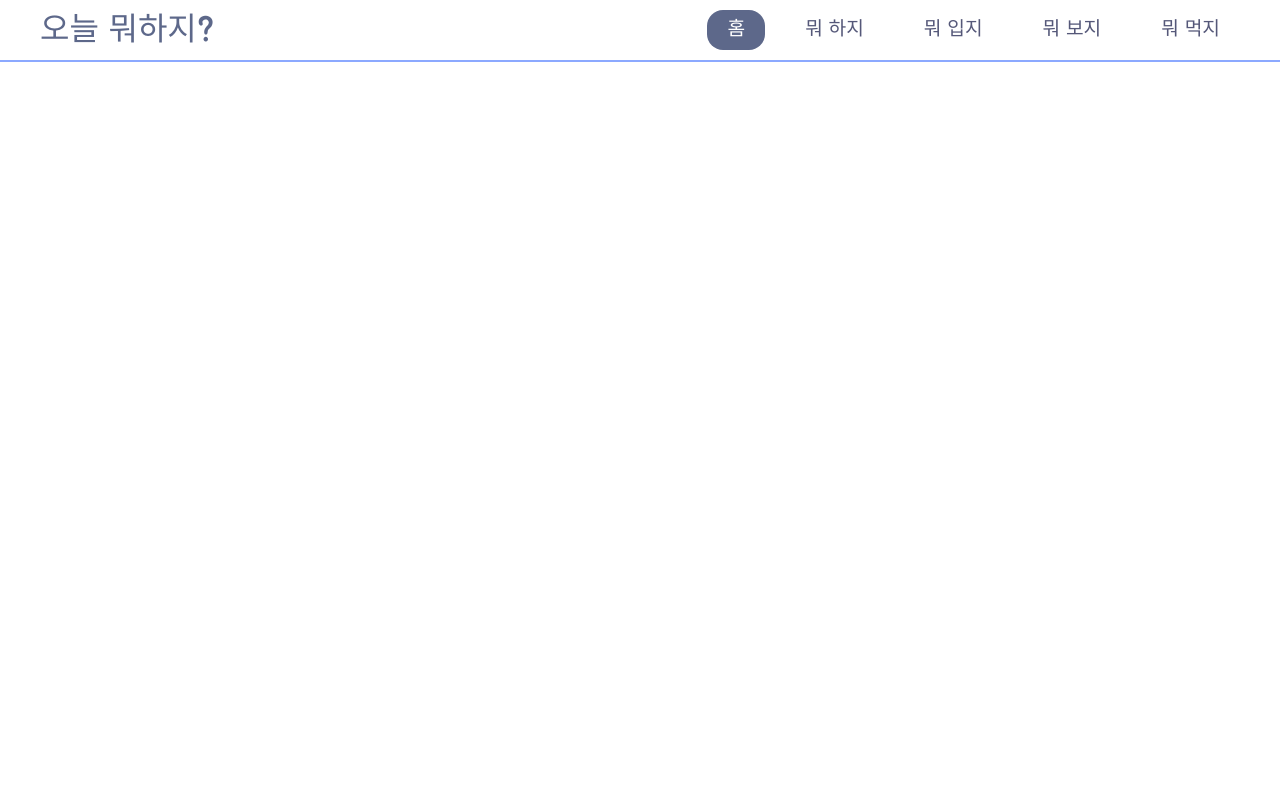
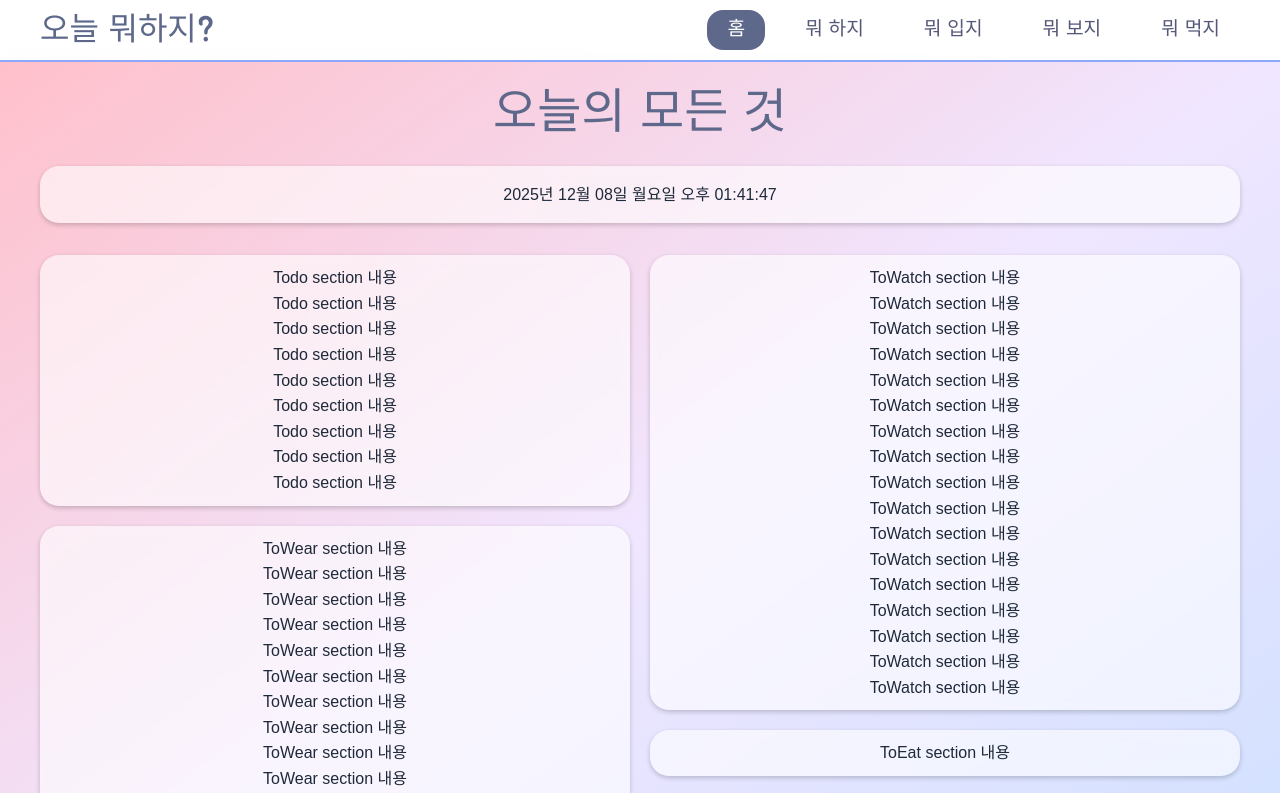
Before and after one commit to jamong13/todo-team, a React (Vite) app: page / in a window 1280 px wide. Shown: the top 793 px of the page. Built offline with nearby package versions, Linux system fonts and the light colour scheme.

Commit message:
Home&Header-style-feat-01

```diff
--- a/src/App.jsx
+++ b/src/App.jsx
@@ -1,16 +1,24 @@
 import React from "react";
 import { Routes, Route } from "react-router-dom";
 import Header from "./components/Header";
-import Todo from "./components/Todo";
+import ToDo from "./components/Todo";
+import ToWear from "./components/ToWear";
+import ToEat from "./components/ToEat";
+import ToWatch from "./components/ToWatch";
+import Home from "./homepage/Home";
 import "./App.css";
 
 export default function App() {
   return (
-    <div className="app">
+    <div>
       <Header />
       <main className="main-content">
         <Routes>
-          <Route path="/todo" element={<Todo />} />
+          <Route path="/" element={<Home />} />
+          <Route path="/todo" element={<ToDo />} />
+          <Route path="/towear" element={<ToWear />} />
+          <Route path="/toeat" element={<ToEat />} />
+          <Route path="/towatch" element={<ToWatch />} />
         </Routes>
       </main>
     </div>
--- a/src/components/Header.jsx
+++ b/src/components/Header.jsx
@@ -1,10 +1,21 @@
-import React, { useState } from "react";
+import React, { useState, useEffect } from "react";
 import { Link, NavLink } from "react-router-dom";
 import "./Header.css";
 import { FaBars, FaXmark } from "react-icons/fa6";
 
 export default function Header({ activeMenu }) {
   const [isMenuOpen, setIsMenuOpen] = useState(false);
+
+  useEffect(() => {
+    const handleResize = () => {
+      if (window.innerWidth >= 768) {
+        setIsMenuOpen(false);
+      }
+    };
+
+    window.addEventListener("resize", handleResize);
+    return () => window.removeEventListener("resize", handleResize);
+  }, []);
 
   const navItems = [
     { id: "home", label: "홈", path: "/" },
--- a/src/components/ToEat.jsx
+++ b/src/components/ToEat.jsx
@@ -0,0 +1,5 @@
+import React from "react";
+
+export default function ToEat() {
+  return <div></div>;
+}
--- a/src/components/ToWatch.jsx
+++ b/src/components/ToWatch.jsx
@@ -0,0 +1,5 @@
+import React from "react";
+
+export default function ToWatch() {
+  return <div></div>;
+}
--- a/src/components/ToWear.jsx
+++ b/src/components/ToWear.jsx
@@ -0,0 +1,5 @@
+import React from "react";
+
+export default function ToWear() {
+  return <div></div>;
+}
--- /dev/null
+++ b/src/homepage/Home.css
@@ -0,0 +1,150 @@
+/* 전체 배경 */
+.app {
+  min-height: 100vh;
+  padding: 0 20px 20px;
+  margin: 60px auto;
+  background: linear-gradient(to bottom right, #ffc0cb, #f0e6ff, #cce0ff);
+  font-family: "Noto Sans KR", sans-serif;
+}
+
+/* 글꼴 스타일 종합 */
+h1 {
+  font-family: "Jua", sans-serif; /* JUA Regular */
+  font-weight: 400; /* Regular */
+  font-size: 3rem; /* 3rem */
+  color: #5d688a; /* 지정 색상 */
+  margin: 0; /* 기본 여백 제거 */
+}
+
+h2 {
+  font-family: "Jua", sans-serif; /* JUA Regular */
+  font-weight: 400; /* Regular */
+  font-size: 2rem; /* 2rem */
+  color: #555879; /* 지정 색상 */
+  margin: 0;
+}
+
+h3 {
+  font-family: "Jua", sans-serif; /* JUA Regular */
+  font-weight: 400; /* Regular */
+  font-size: 1.75rem;
+  color: #555879; /* 지정 색상 */
+  margin: 0;
+}
+
+p {
+  font-family: "Noto Sans KR", sans-serif; /* Noto Sans KR Regular */
+  font-weight: 400; /* Regular */
+  font-size: 1rem;
+  color: #1e2939;
+}
+span {
+  font-family: "Noto Sans KR", sans-serif; /* Noto Sans KR Regular */
+  font-weight: 400; /* Regular */
+  font-size: 1rem;
+  color: #1e2939;
+}
+/* Main container */
+.main-content {
+  position: relative;
+}
+
+/* Cat background */
+.cat-background {
+  position: absolute;
+  left: 0;
+  right: 0;
+  bottom: 30px;
+  height: 20px;
+  background-repeat: repeat-x;
+  background-position: bottom;
+  background-size: auto 100%;
+  opacity: 0.6;
+  pointer-events: none;
+  z-index: 0;
+  display: none;
+}
+
+@media (min-width: 768px) {
+  .cat-background {
+    display: block;
+  }
+}
+
+/* Title */
+.page-title {
+  text-align: center;
+  padding-top: 1rem;
+  margin-bottom: 0.8rem;
+}
+
+.page-title h2 {
+  color: #5d688a;
+  font-family: "Jua", "Noto Sans KR", sans-serif;
+  font-size: 3rem;
+}
+
+@media (max-width: 768px) {
+  .page-title h2 {
+    font-size: 2rem;
+  }
+
+  .datetime-box p {
+    font-size: 0.875rem;
+  }
+}
+
+/* Date & Time */
+.datetime-box {
+  background: rgba(255, 255, 255, 0.6);
+  backdrop-filter: blur(5px);
+  border-radius: 1.2rem;
+  padding: 1rem;
+  margin-bottom: 2rem;
+  text-align: center;
+  box-shadow: 0 2px 5px rgba(0, 0, 0, 0.2);
+}
+
+/* Sections Layout */
+.sections-layout {
+  display: flex;
+  flex-direction: column;
+  gap: 20px;
+}
+
+@media (min-width: 768px) {
+  .sections-layout {
+    flex-direction: row;
+  }
+}
+
+.left-column,
+.right-column {
+  flex: 1;
+  display: flex;
+  flex-direction: column;
+  gap: 20px;
+}
+
+.card {
+  background: rgba(255, 255, 255, 0.6);
+  backdrop-filter: blur(5px);
+  border-radius: 1.2rem;
+  margin: 0;
+  text-align: center;
+  padding: 10px;
+  box-shadow: 0 2px 5px rgba(0, 0, 0, 0.2);
+  transition: transform 0.2s ease, box-shadow 0.2s ease;
+}
+
+.card:hover {
+  box-shadow: 0 6px 15px rgba(0, 0, 0, 0.25);
+  transform: translateY(-4px); /* 살짝 위로 띄우기 */
+}
+/* todo-section 작업 */
+
+/* outfit-section 작업 */
+
+/* movie-section 작업 */
+
+/* food-section 작업 */
--- /dev/null
+++ b/src/homepage/Home.jsx
@@ -0,0 +1,88 @@
+import React from "react";
+import { useState, useEffect } from "react";
+import ToWearSection from "./ToWearSection";
+import ToEatSection from "./ToEatSection";
+import ToWatchSection from "./ToWatchSection";
+import TodoSection from "./TodoSection";
+import "./Home.css";
+import { Link } from "react-router-dom";
+
+export default function Home() {
+  const [currentTime, setCurrentTime] = useState(new Date());
+
+  useEffect(() => {
+    const timer = setInterval(() => setCurrentTime(new Date()), 1000);
+    return () => clearInterval(timer);
+  }, []);
+
+  const formatDate = (date) => {
+    const year = date.getFullYear();
+    const month = String(date.getMonth() + 1).padStart(2, "0");
+    const day = String(date.getDate()).padStart(2, "0");
+    const weekdays = [
+      "일요일",
+      "월요일",
+      "화요일",
+      "수요일",
+      "목요일",
+      "금요일",
+      "토요일",
+    ];
+    const weekday = weekdays[date.getDay()];
+    return `${year}년 ${month}월 ${day}일 ${weekday}`;
+  };
+
+  const formatTime = (date) => {
+    const hours = String(date.getHours()).padStart(2, "0");
+    const minutes = String(date.getMinutes()).padStart(2, "0");
+    const seconds = String(date.getSeconds()).padStart(2, "0");
+    return `오후 ${hours}:${minutes}:${seconds}`;
+  };
+  return (
+    <div className="app">
+      {/* Main Content */}
+      <main className="container main-content">
+        {/* Title */}
+        <div className="page-title">
+          <h2>오늘의 모든 것</h2>
+        </div>
+
+        {/* Date and Time Display */}
+        <div className="datetime-box">
+          <p>
+            {formatDate(currentTime)} {formatTime(currentTime)}
+          </p>
+        </div>
+
+        {/* Sections Layout */}
+        <div className="sections-layout">
+          <div className="left-column">
+            <Link to="/todo">
+              <div className="card todo-section">
+                <TodoSection />
+              </div>
+            </Link>
+            <Link to="/towear">
+              <div className="card towear-section">
+                <ToWearSection />
+              </div>
+            </Link>
+          </div>
+
+          <div className="right-column">
+            <Link to="/towatch">
+              <div className="card towatch-section">
+                <ToWatchSection />
+              </div>
+            </Link>
+            <Link to="/toeat">
+              <div className="card toeat-section">
+                <ToEatSection />
+              </div>
+            </Link>
+          </div>
+        </div>
+      </main>
+    </div>
+  );
+}
--- /dev/null
+++ b/src/homepage/ToEatSection.jsx
@@ -0,0 +1,5 @@
+import React from "react";
+
+export default function ToEatSection() {
+  return <div>ToEat section 내용</div>;
+}
--- /dev/null
+++ b/src/homepage/ToWatchSection.jsx
@@ -0,0 +1,25 @@
+import React from "react";
+
+export default function ToWatchSection() {
+  return (
+    <div>
+      <p>ToWatch section 내용</p>
+      <p>ToWatch section 내용</p>
+      <p>ToWatch section 내용</p>
+      <p>ToWatch section 내용</p>
+      <p>ToWatch section 내용</p>
+      <p>ToWatch section 내용</p>
+      <p>ToWatch section 내용</p>
+      <p>ToWatch section 내용</p>
+      <p>ToWatch section 내용</p>
+      <p>ToWatch section 내용</p>
+      <p>ToWatch section 내용</p>
+      <p>ToWatch section 내용</p>
+      <p>ToWatch section 내용</p>
+      <p>ToWatch section 내용</p>
+      <p>ToWatch section 내용</p>
+      <p>ToWatch section 내용</p>
+      <p>ToWatch section 내용</p>
+    </div>
+  );
+}
--- /dev/null
+++ b/src/homepage/ToWearSection.jsx
@@ -0,0 +1,25 @@
+import React from "react";
+
+export default function ToWearSection() {
+  return (
+    <div>
+      <p>ToWear section 내용 </p>
+      <p>ToWear section 내용</p>
+      <p>ToWear section 내용</p>
+      <p>ToWear section 내용</p>
+      <p>ToWear section 내용</p>
+      <p>ToWear section 내용</p>
+      <p>ToWear section 내용</p>
+      <p>ToWear section 내용</p>
+      <p>ToWear section 내용</p>
+      <p>ToWear section 내용</p>
+      <p>ToWear section 내용</p>
+      <p>ToWear section 내용</p>
+      <p>ToWear section 내용</p>
+      <p>ToWear section 내용</p>
+      <p>ToWear section 내용</p>
+      <p>ToWear section 내용</p>
+      <p>ToWear section 내용</p>
+    </div>
+  );
+}
--- /dev/null
+++ b/src/homepage/TodoSection.jsx
@@ -0,0 +1,17 @@
+import React from "react";
+
+export default function TodoSection() {
+  return (
+    <div>
+      <p>Todo section 내용</p>
+      <p>Todo section 내용</p>
+      <p>Todo section 내용</p>
+      <p>Todo section 내용</p>
+      <p>Todo section 내용</p>
+      <p>Todo section 내용</p>
+      <p>Todo section 내용</p>
+      <p>Todo section 내용</p>
+      <p>Todo section 내용</p>
+    </div>
+  );
+}
```
Also changed, not shown: src/homepage/ToWearSection.css (added).
